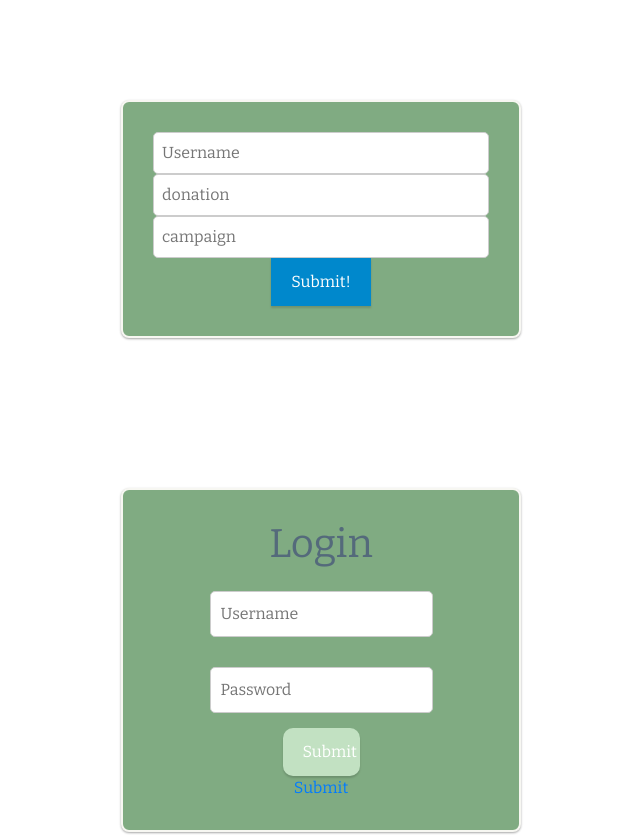
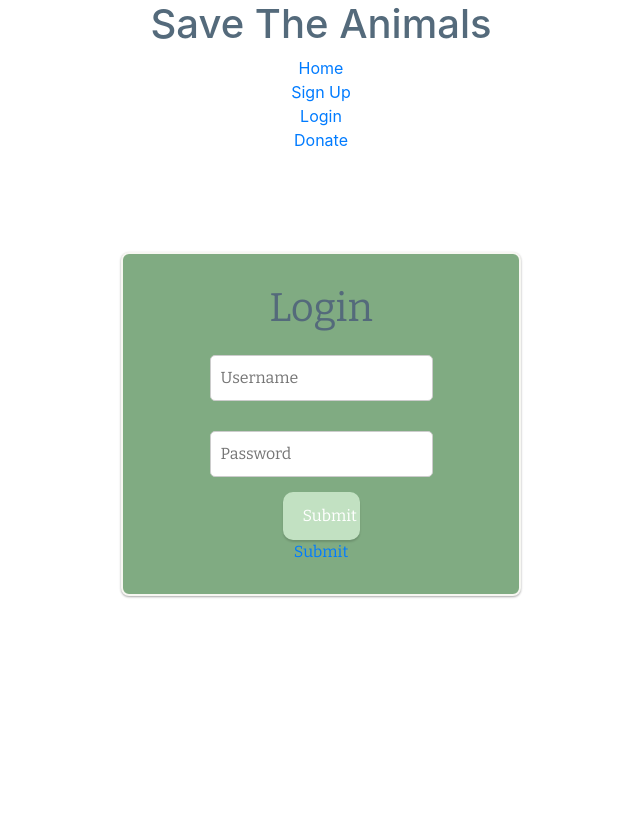
Before and after one commit to bwpt-savetheanimals/save-the-animals-fe, a React (Create React App) app in the folder save-the-animal/: page / in a window 1280 px wide. Shown: the top 835 px of the page, without its empty margins (319-959 px from the left). After the commit the page ends 800 px from the top, so only its background shows below. Built offline with nearby package versions, Linux system fonts and the light colour scheme.

Commit message:
added navigation

```diff
--- a/save-the-animal/src/App.js
+++ b/save-the-animal/src/App.js
@@ -1,7 +1,8 @@
 import React from 'react';
-import DonateForm from './DonateForm'
-
+import DonateForm from './Components/DonateForm'
+import Navigation from './Components/Navigation'
 import SignUp from './SignUp'
+import LogIn from './Components/LogIn'
 
 import './App.css';
 import FormikUserForm from './Components/LogIn';
@@ -12,10 +13,17 @@ function App() {
   return (
 
     <div className="App">
-     <DonateForm/>
+      <Navigation />
+
+      <Route path="/DonateForm" component={DonateForm} />
+
+      <Route path="/Signup" component={SignUp} />
+
+      <Route path="/Login" component={LogIn} />
+
+
+      <Route path="/dashboard" component={Dashboard}/>
       <FormikUserForm />
-      <Route path="/dashboard" component={Dashboard}/>
-   <SignUp />
     </div>
   );
 }
--- /dev/null
+++ b/save-the-animal/src/Components/Navigation.js
@@ -0,0 +1,25 @@
+import React from 'react';
+import { Link } from 'react-router-dom'
+const Navigation = () => {
+  return (
+    <div>
+      <div className="navigation">
+        <h1>Save The Animals</h1>
+        <div>
+        <Link to="/"> Home</Link>
+        </div>
+        <div>
+        <Link to="/SignUp">Sign Up</Link>
+        </div>
+        <div>
+        <Link to="/LogIn">Login</Link>
+        </div>
+        <div>
+        <Link to="/DonateForm">Donate</Link>
+        </div>
+      </div>
+    </div>
+  );
+};
+
+export default Navigation;
```
Also changed, not shown: save-the-animal/src/Components/DonateForm.js (renamed from save-the-animal/src/DonateForm.js).
